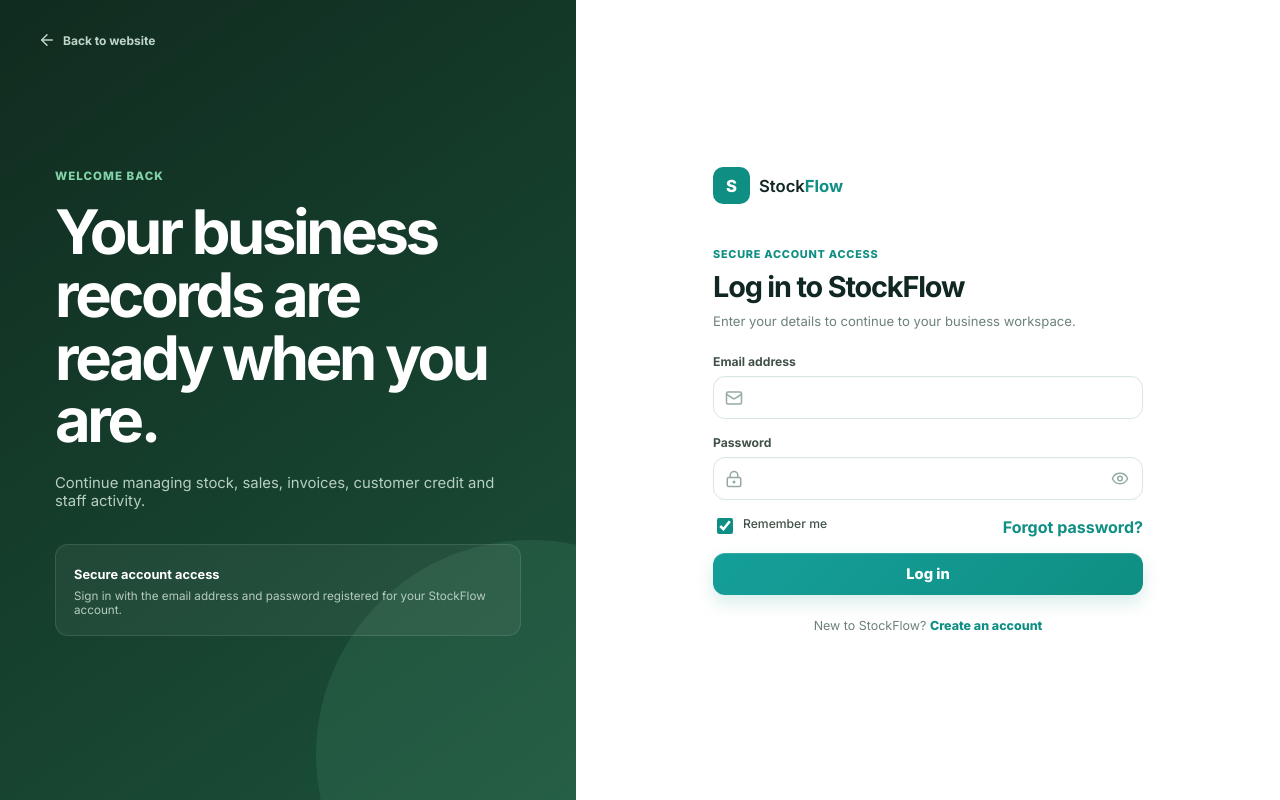
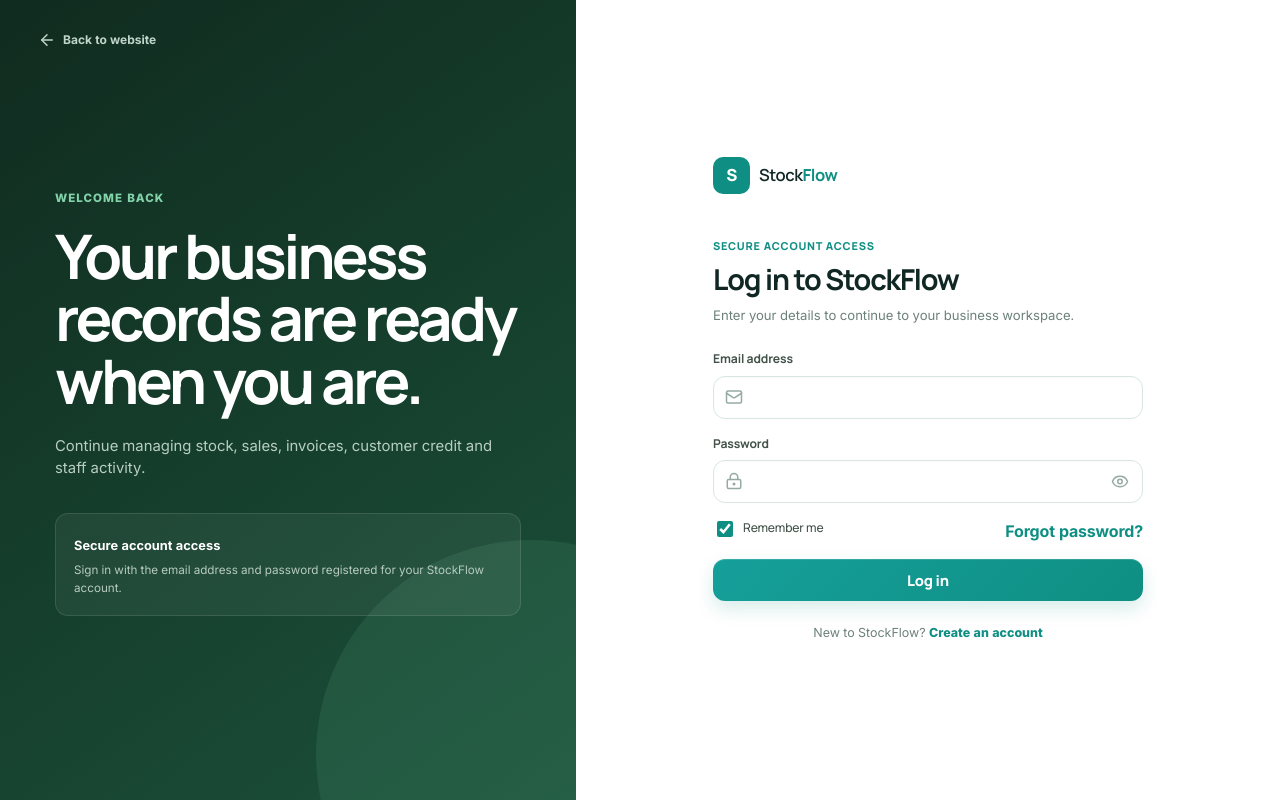
Before and after one commit to omahmichel/My-First-Project, a React (Vite) app in the folder frontend/: page /login in a window 1280 px wide. Built offline with nearby package versions, Linux system fonts and the light colour scheme; no server answers.

Commit message:
style: upgrade system-wide typography

```diff
--- a/frontend/src/styles/global.css
+++ b/frontend/src/styles/global.css
@@ -1,8 +1,10 @@
-@import url("https://fonts.googleapis.com/css2?family=Inter:wght@400;500;600;700;800&display=swap");
+@import url("https://fonts.googleapis.com/css2?family=Inter:wght@400;500;600;700;800&family=Manrope:wght@500;600;700;800&display=swap");
 
 :root {
   color-scheme: light;
-  font-family: "Inter", "Segoe UI", sans-serif;
+  --font-body: "Inter", "Segoe UI", sans-serif;
+  --font-display: "Manrope", "Inter", "Segoe UI", sans-serif;
+  font-family: var(--font-body);
   --primary: #1f6b4f;
   --primary-dark: #124733;
   --primary-light: #e8f6ef;
@@ -29,7 +31,7 @@
 
 * { box-sizing: border-box; }
 html { scroll-behavior: smooth; }
-body { margin: 0; min-width: 320px; background: var(--canvas); color: var(--text); font-family: inherit; }
+body { margin: 0; min-width: 320px; background: var(--canvas); color: var(--text); font-family: var(--font-body); font-size: 16px; line-height: 1.5; font-variant-numeric: tabular-nums; text-rendering: optimizeLegibility; -webkit-font-smoothing: antialiased; -moz-osx-font-smoothing: grayscale; }
 button, input, select, textarea { font: inherit; }
 button { border: 0; cursor: pointer; }
 a { color: inherit; text-decoration: none; }
@@ -40,6 +42,76 @@ textarea { padding: 11px 12px; resize: vertical; }
 input:focus, select:focus, textarea:focus { border-color: var(--primary); box-shadow: 0 0 0 3px rgba(31,107,79,.1); }
 input::placeholder, textarea::placeholder { color: #9ba8a1; }
 button:disabled { cursor: not-allowed; opacity: .55; }
+
+/* StockFlow typography system */
+h1, h2, h3, h4, h5, h6,
+button,
+label,
+.app-brand,
+.auth-brand,
+.marketing-brand,
+.onboarding-brand,
+.sidebar-link,
+.sidebar-logout,
+.topbar-left > div strong,
+.topbar-user strong,
+.panel-card-header h2,
+.page-header h1,
+.data-table th,
+.data-table td > strong,
+.table-product-cell strong,
+.quick-action-list strong,
+.stock-value-list strong {
+  font-family: var(--font-display);
+}
+
+h1, h2, h3, h4, h5, h6 {
+  font-weight: 700;
+  line-height: 1.16;
+  letter-spacing: -.035em;
+}
+
+button,
+.app-button,
+.text-button,
+.sidebar-link,
+.sidebar-logout {
+  letter-spacing: -.012em;
+}
+
+label {
+  letter-spacing: -.01em;
+}
+
+.app-brand,
+.auth-brand,
+.marketing-brand,
+.onboarding-brand {
+  letter-spacing: -.025em;
+}
+
+.page-eyebrow,
+.panel-card-header span,
+.topbar-left > div span,
+.sidebar-business-card span,
+.auth-heading > span {
+  font-family: var(--font-display);
+  font-weight: 700;
+  letter-spacing: .085em;
+}
+
+.data-table th {
+  letter-spacing: .065em;
+}
+
+.data-table td,
+input,
+select,
+textarea,
+small,
+p {
+  font-family: var(--font-body);
+}
 
 .app-button { display: inline-flex; align-items: center; justify-content: center; gap: 8px; border-radius: 10px; font-weight: 700; transition: transform .18s ease, background .18s ease, border-color .18s ease; }
 .app-button:hover:not(:disabled) { transform: translateY(-1px); }
```
